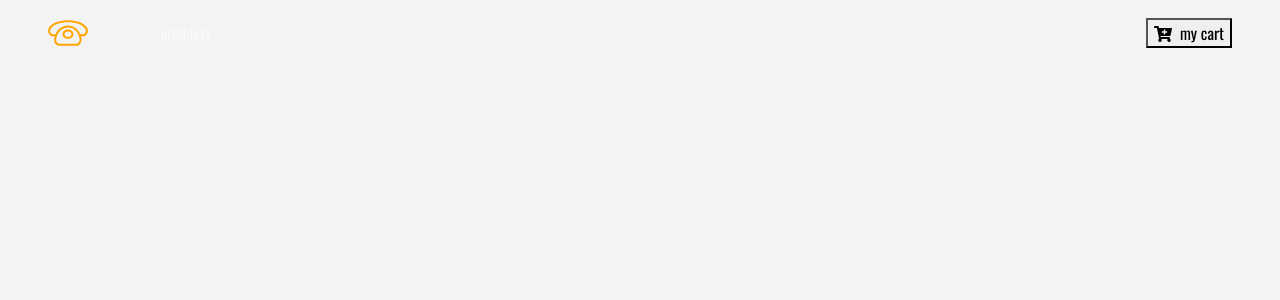
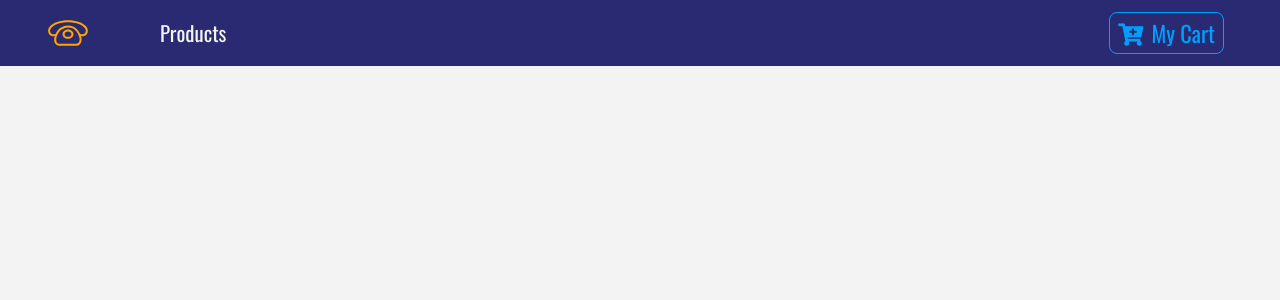
Before and after one commit to kexiZeroing/shopping-cart, a React (Create React App) app: page / in a window 1280 px wide. Shown: the top 300 px of the page. Built offline with nearby package versions, Linux system fonts and the light colour scheme.

Commit message:
styled components

```diff
--- a/package.json
+++ b/package.json
@@ -7,7 +7,8 @@
     "react": "^16.9.0",
     "react-dom": "^16.9.0",
     "react-router-dom": "^5.0.1",
-    "react-scripts": "3.1.1"
+    "react-scripts": "3.1.1",
+    "styled-components": "^4.3.2"
   },
   "scripts": {
     "start": "react-scripts start",
--- /dev/null
+++ b/src/components/Button.js
@@ -0,0 +1,28 @@
+import styled from "styled-components";
+
+export const ButtonContainer = styled.button`
+  text-transform: capitalize;
+  font-size: 1.4rem;
+  background: transparent;
+  border: 0.05rem solid var(--lightBlue);
+  border-color: ${props =>
+    props.cart ? "var(--mainYellow)" : "var(--lightBlue)"};
+  color: var(--lightBlue);
+  color: ${props => (props.cart ? "var(--mainYellow)" : "var(--lightBlue)")};
+  border-radius: 0.5rem;
+  padding: 0.2rem 0.5rem;
+  outline-color: red;
+  cursor: pointer;
+  display: inline-block;
+  margin: 0.2rem 0.5rem 0.2rem 0;
+  transition: all 0.5s ease-in-out;
+  &:hover {
+    background: var(--lightBlue);
+    background: ${props =>
+      props.cart ? "var(--mainYellow)" : "var(--lightBlue)"};
+    color: var(--mainBlue);
+  }
+  &:focus {
+    outline: none;
+  }
+`;
--- a/src/components/Navbar.js
+++ b/src/components/Navbar.js
@@ -1,11 +1,13 @@
 import React, { Component } from 'react'
 import { Link } from "react-router-dom";
+import styled from "styled-components";
+import { ButtonContainer } from "./Button";
 import logo from "../logo.svg";
 
 export default class Navbar extends Component {
   render() {
     return (
-      <nav className="navbar navbar-expand-sm navbar-dark px-sm-5">
+      <Nav className="navbar navbar-expand-sm navbar-dark px-sm-5">
         <Link to="/">
           <img src={logo} alt="store" className="navbar-brand" />
         </Link>
@@ -17,12 +19,40 @@
           </li>
         </ul>
         <Link to="/cart" className="ml-auto">
-          <button>
+          <ButtonContainer>
             <span className="mr-2"><i className="fas fa-cart-plus" /></span>
             my cart
-          </button>
+          </ButtonContainer>
         </Link>
-      </nav>
+      </Nav>
     )
   }
 }
+
+const Nav = styled.nav`
+  background: var(--mainBlue);
+  .nav-link {
+    color: var(--mainWhite) !important;
+    font-size:1.3rem;
+    text-transform:capitalize;
+  }
+`;
+
+// styled-components
+// const ButtonContainer = styled.button`
+//   text-transform: capitalize;
+//   font-size: 1.4rem;
+//   background: transparent;
+//   border: 0.05rem solid var(--lightBlue);
+//   border-radius: 0.5rem;
+//   padding: 0.2rem 0.5rem;
+//   outline-color: red;
+//   cursor: pointer;
+//   display: inline-block;
+//   margin: 0.2rem 0.5rem 0.2rem 0;
+//   transition: all 0.5s ease-in-out;
+//   &:hover {
+//     background: var(--lightBlue);
+//     color: var(--mainBlue);
+//   }
+// `;
```
Also changed, not shown: 1 other file (tests, documents, lock files or other folders).
